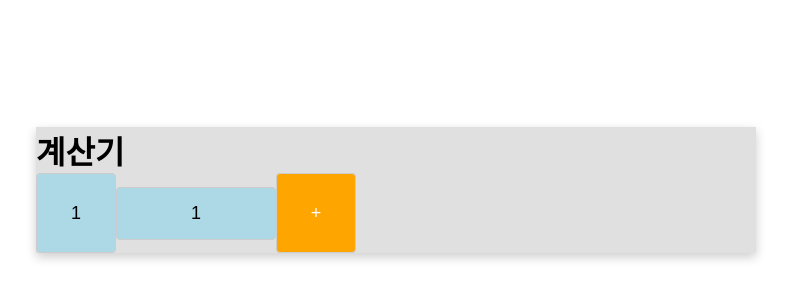
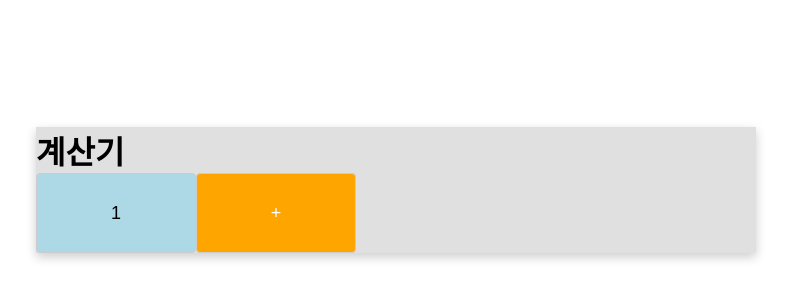
Before and after one commit to gogyuja/vue-calculator, a Vue app: page / in a window 1280 px wide. Shown: the part 210-510 px from the top of the page, without its empty margins (244-1035 px from the left). Built offline with nearby package versions, Linux system fonts and the light colour scheme.

Commit message:
storybook 설정완

```diff
--- a/src/App.vue
+++ b/src/App.vue
@@ -5,10 +5,9 @@ import Btn from './components/Btn.vue';
 <template>
   <body>
       <h1>계산기</h1>
-      <Btn :class="`number`">1</Btn>
-      <Btn :button="{class:`number`, style:{width:`10rem`}}">1</Btn>
-      <Btn :class="`operator`">+</Btn>
-    </body>
+      <Btn :button="{label:`1`, class:`number`, style:{width:`10rem`}}"></Btn>
+      <Btn :button="{label:`+`, class:`operator`, style:{width:`10rem`}}"></Btn>
+</body>
 </template>
 
 <style scoped>
--- a/src/assets/btn.css
+++ b/src/assets/btn.css
@@ -13,6 +13,20 @@ button {
   cursor: pointer;
 }
 
+/* 숫자 버튼 hover 시 */
+.number:hover {
+  background-color: #b0d8f3; /* hover 배경색 */
+  color: #333; /* hover 텍스트 색상 */
+  transform: scale(1.05); /* 약간 확대 */
+}
+
+/* 숫자 버튼 active(클릭) 시 */
+.number:active {
+  background-color: #8bbdd9; /* 클릭 배경색 */
+  color: white; /* 클릭 텍스트 색상 */
+  transform: scale(0.95); /* 살짝 축소 */
+}
+
 /* 연산자 버튼 스타일 */
 .operator {
   background-color: orange;
@@ -23,3 +37,16 @@ button {
   border-radius: 4px;
   cursor: pointer;
 }
+
+/* 연산자 버튼 hover 시 */
+.operator:hover {
+  background-color: #ffb84d; /* hover 배경색 */
+  transform: scale(1.05); /* 약간 확대 */
+}
+
+/* 연산자 버튼 active(클릭) 시 */
+.operator:active {
+  background-color: #e6951a; /* 클릭 배경색 */
+  color: black; /* 클릭 텍스트 색상 */
+  transform: scale(0.95); /* 살짝 축소 */
+}
--- a/src/components/Btn.vue
+++ b/src/components/Btn.vue
@@ -1,39 +1,42 @@
 <template>
-  <button :class="button.class" :style="button.style">
-    <slot></slot>
+  <button :class="props.button.class" :style="computedStyle" >
+    {{ props.button.label }}
   </button>
 </template>
 
-<script setup lang='ts'>
-// defineProps({
-//   class: {
-//     type: String,
-//     required: true,
-//     validator: (value: string) => ['number', 'operator'].includes(value),
-//   },
-//   width:{
-//     type:String,
-//     default:"5rem"
-//   },
-//   height:{
-//     type:String,
-//     default:"5rem"
-//   }
-// });
+<script setup lang="ts">
+import { computed } from 'vue';
 
-defineProps({
-  button:{
-    type:Object,
-    required:true,
-    default:()=>({
-      style:{width:'5rem',height:'5rem'}
-    })
+interface ButtonProps {
+  class: string; // 버튼에 추가할 클래스
+  style?: Record<string, string | number>; // 버튼 스타일
+  label?: string; // 버튼에 표시할 텍스트
+}
+
+// Props 타입 정의 + 기본값 설정
+const props = withDefaults(
+  defineProps<{
+    button: ButtonProps;
+  }>(),
+  {
+    button:{
+      class:'number',
+      style: { width: '5rem', height: '5rem' },
+      label: '버튼', // 기본 버튼 텍스트
+    }
   }
-})
+);
+
+//style 병합 : 부모에서 전달되지 않은 경우 기본 값 사용
+const computedStyle=computed(()=>({
+  width: props.button.style?.width || '5rem',
+  height: props.button.style?.height || '5rem',
+
+  ...(props.button.style || {}), // 전달된 스타일 병합
+}))
 </script>
 
-<style>
-
+<style scoped>
 
 </style>
 <style scoped src="/src/assets/btn.css"></style>
```
Also changed, not shown: src/stories/Button.vue (+1 -1 lines), 2 other files (tests, documents, lock files or other folders).
